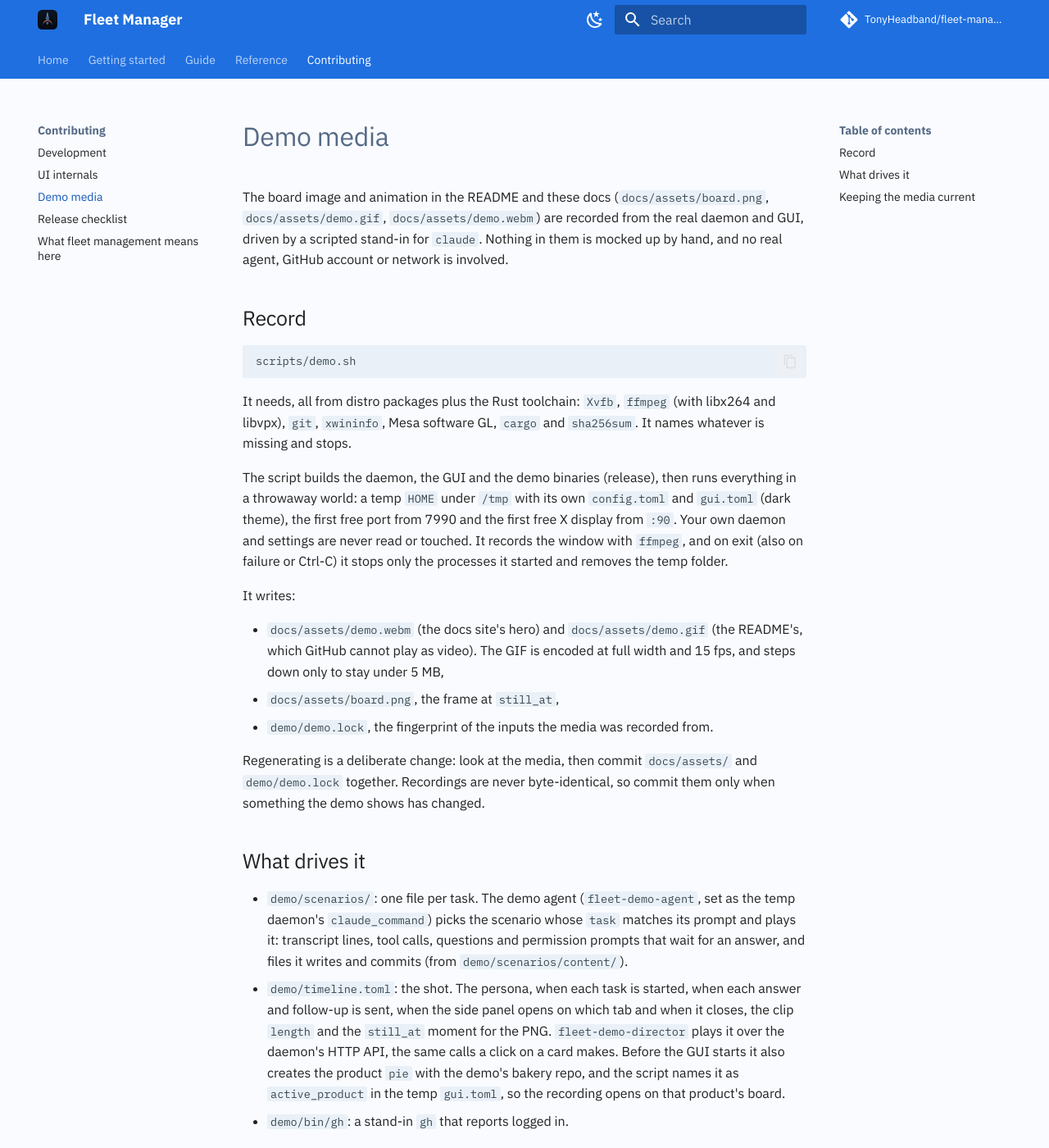
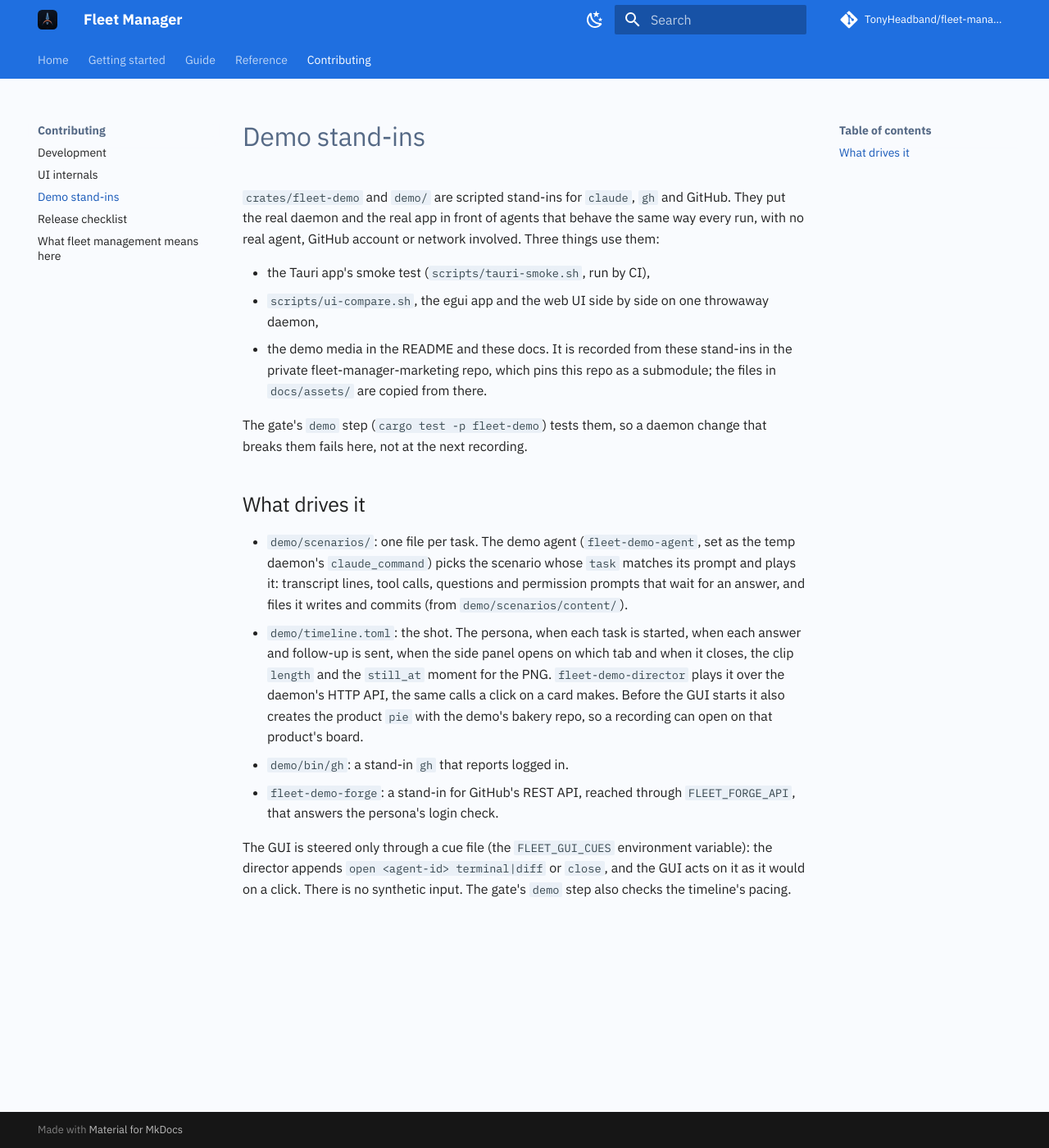
Before and after one commit to TonyHeadband/fleet-manager, an MkDocs documentation site: the page built from docs/contributing/demo.md, in a window 1280 px wide and 1400 px high. Shown: the whole window at 82% size. Built offline with MkDocs 1.6.1 and Material for MkDocs 9.7.7, drawn with Linux system fonts in a browser that asks for light colours; comment, search, counter and statistics services are not loaded; some of the changed text lies outside the part shown.

Commit message:
chore: the demo recorder moves to fleet-manager-marketing
The media is now recorded in the private fleet-manager-marketing repo, which pins this repo as a submodule and names
the commit it recorded from. The stand-ins stay here: the Tauri smoke test and ui-compare.sh run them, and the gate
keeps testing them so a daemon change that breaks them fails in its own pull request. The recorder, its lock, the
lock test and the Demo media workflow go; docs/assets/ keeps its media as copies.

Co-Authored-By: Claude Opus 5.5 <noreply@anthropic.com>

````diff
--- a/docs/contributing/demo.md
+++ b/docs/contributing/demo.md
@@ -1,32 +1,16 @@
-# Demo media
+# Demo stand-ins
 
-The board image and animation in the README and these docs (`docs/assets/board.png`, `docs/assets/demo.gif`, `docs/assets/demo.webm`)
-are recorded from the real daemon and GUI, driven by a scripted stand-in for `claude`. Nothing in them is mocked
-up by hand, and no real agent, GitHub account or network is involved.
+`crates/fleet-demo` and `demo/` are scripted stand-ins for `claude`, `gh` and GitHub. They put the real daemon and the
+real app in front of agents that behave the same way every run, with no real agent, GitHub account or network
+involved. Three things use them:
 
-## Record
+- the Tauri app's smoke test (`scripts/tauri-smoke.sh`, run by CI),
+- `scripts/ui-compare.sh`, the egui app and the web UI side by side on one throwaway daemon,
+- the demo media in the README and these docs. It is recorded from these stand-ins in the private
+  fleet-manager-marketing repo, which pins this repo as a submodule; the files in `docs/assets/` are copied from there.
 
-```bash
-scripts/demo.sh
-```
-
-It needs, all from distro packages plus the Rust toolchain: `Xvfb`, `ffmpeg` (with libx264 and libvpx), `git`, `xwininfo`, Mesa software GL, `cargo` and `sha256sum`. It names whatever is missing and stops.
-
-The script builds the daemon, the GUI and the demo binaries (release), then runs everything in a throwaway world: a
-temp `HOME` under `/tmp` with its own `config.toml` and `gui.toml` (dark theme), the first
-free port from 7990 and the first free X display from `:90`. Your own daemon and settings are never
-read or touched. It records the window with `ffmpeg`, and on exit (also on failure or Ctrl-C) it stops only the
-processes it started and removes the temp folder.
-
-It writes:
-
-- `docs/assets/demo.webm` (the docs site's hero) and `docs/assets/demo.gif` (the README's, which GitHub cannot play as
-  video). The GIF is encoded at full width and 15 fps, and steps down only to stay under 5 MB,
-- `docs/assets/board.png`, the frame at `still_at`,
-- `demo/demo.lock`, the fingerprint of the inputs the media was recorded from.
-
-Regenerating is a deliberate change: look at the media, then commit `docs/assets/` and `demo/demo.lock` together.
-Recordings are never byte-identical, so commit them only when something the demo shows has changed.
+The gate's `demo` step (`cargo test -p fleet-demo`) tests them, so a daemon change that breaks them fails here, not
+at the next recording.
 
 ## What drives it
 
@@ -37,31 +21,12 @@ Recordings are never byte-identical, so commit them only when something the demo
 - `demo/timeline.toml`: the shot. The persona, when each task is started, when each answer and follow-up is
   sent, when the side panel opens on which tab and when it closes, the clip `length` and the `still_at` moment for
   the PNG. `fleet-demo-director` plays it over the daemon's HTTP API, the same calls a click on a card makes. Before
-  the GUI starts it also creates the product `pie` with the demo's bakery repo, and the script names it as
-  `active_product` in the temp `gui.toml`, so the recording opens on that product's board.
+  the GUI starts it also creates the product `pie` with the demo's bakery repo, so a recording can open on that
+  product's board.
 - `demo/bin/gh`: a stand-in `gh` that reports logged in.
+- `fleet-demo-forge`: a stand-in for GitHub's REST API, reached through `FLEET_FORGE_API`, that answers the persona's
+  login check.
 
-The GUI is steered only through a cue file (the `FLEET_GUI_CUES` environment variable, set by the script): the
-director appends `open <agent-id> terminal|diff` or `close`, and the GUI acts on it as it would on a click. There is
-no synthetic input. Tune the shot in the timeline and scenarios; the gate's `demo` step (`cargo test -p fleet-demo`)
-checks the pacing.
-
-## Keeping the media current
-
-```bash
-scripts/demo.sh --check
-```
-
-It records nothing and needs only `git` and `sha256sum`. It hashes the tracked inputs that shape the media (listed in
-`DEMO_INPUTS` in the script: the GUI and the crates it renders through, the daemon's status reducer, the hook
-fixtures, the demo crate, the scenarios, timeline and `gh` stand-in, `Cargo.lock` and the script itself) and compares
-the result with `demo/demo.lock`. When they differ the media is stale.
-
-A pull request does not have to re-record stale media, and the `open_pr` gate does not check it. When a change to
-those inputs lands on `main`, the Demo media GitHub workflow (`.github/workflows/demo-media.yml`) runs the check,
-records on the runner if the media is stale, and opens one pull request, `docs: re-record the demo media`, from the
-`ci/demo-media` branch. When that pull request changes only `docs/assets/` media and `demo/demo.lock`, the workflow
-rebase-merges it and redeploys the site, so the new media goes live without a review: it holds no code, and a bad take
-is undone by reverting that one commit. If the branch holds anything else, the pull request stays open for a person.
-If any step fails, the workflow opens or comments on an issue with the same title instead. It can also be started by
-hand from the Actions tab.
+The GUI is steered only through a cue file (the `FLEET_GUI_CUES` environment variable): the director appends
+`open <agent-id> terminal|diff` or `close`, and the GUI acts on it as it would on a click. There is no synthetic
+input. The gate's `demo` step also checks the timeline's pacing.
--- a/docs/reference/architecture.md
+++ b/docs/reference/architecture.md
@@ -46,4 +46,4 @@ rejected: the real terminal stays, and `fleet-attach` is the way to take over.
 | `fleet-gui` | The egui desktop app |
 | `fleet-fs` | Per-OS folders, child-process setup, and the filesystem and git queries behind the folder picker |
 | `fleet-log` | Logging shared by the daemon and the app |
-| `fleet-demo` | The scripted stand-in for `claude` and the director that record the demo media; see [Demo media](../contributing/demo.md) |
+| `fleet-demo` | The scripted stand-ins for `claude`, `gh` and GitHub behind the Tauri smoke test and the demo media; see [Demo stand-ins](../contributing/demo.md) |
--- a/mkdocs.yml
+++ b/mkdocs.yml
@@ -29,7 +29,7 @@ nav:
   - Contributing:
       - Development: contributing/development.md
       - UI internals: contributing/ui-internals.md
-      - Demo media: contributing/demo.md
+      - Demo stand-ins: contributing/demo.md
       - Release checklist: contributing/acceptance/gui.md
       - What fleet management means here: concept.md
 
````
Also changed, not shown: docs/contributing/development.md (+2 -2 lines), docs/contributing/ui-internals.md (+1 -1 lines), docs/index.md (+1 -1 lines), 9 other files.
